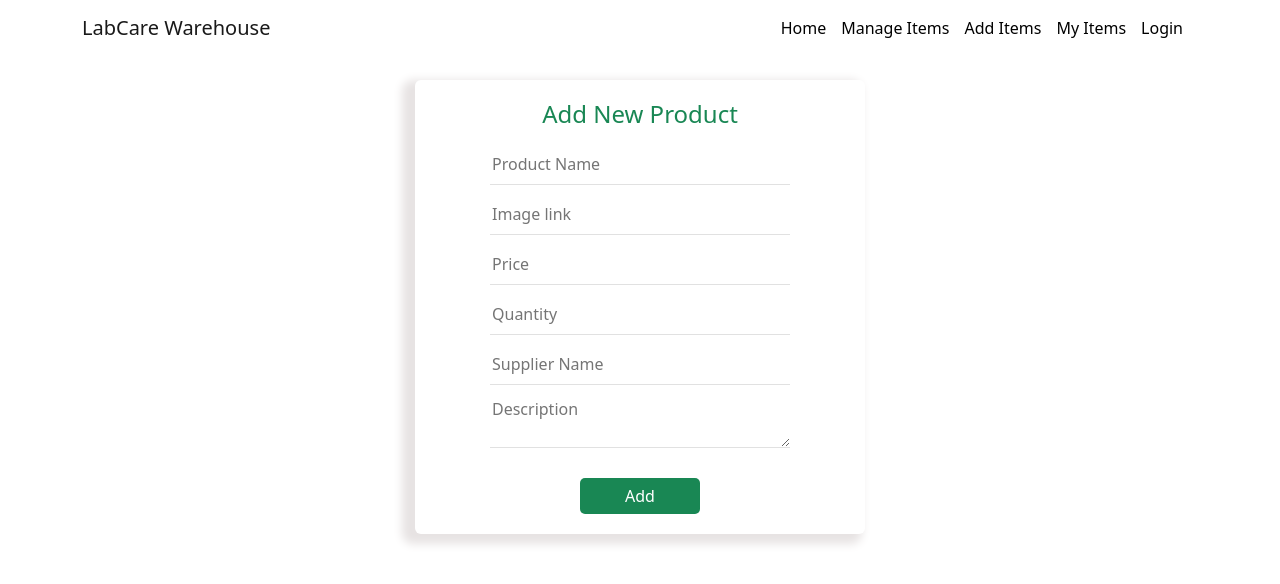
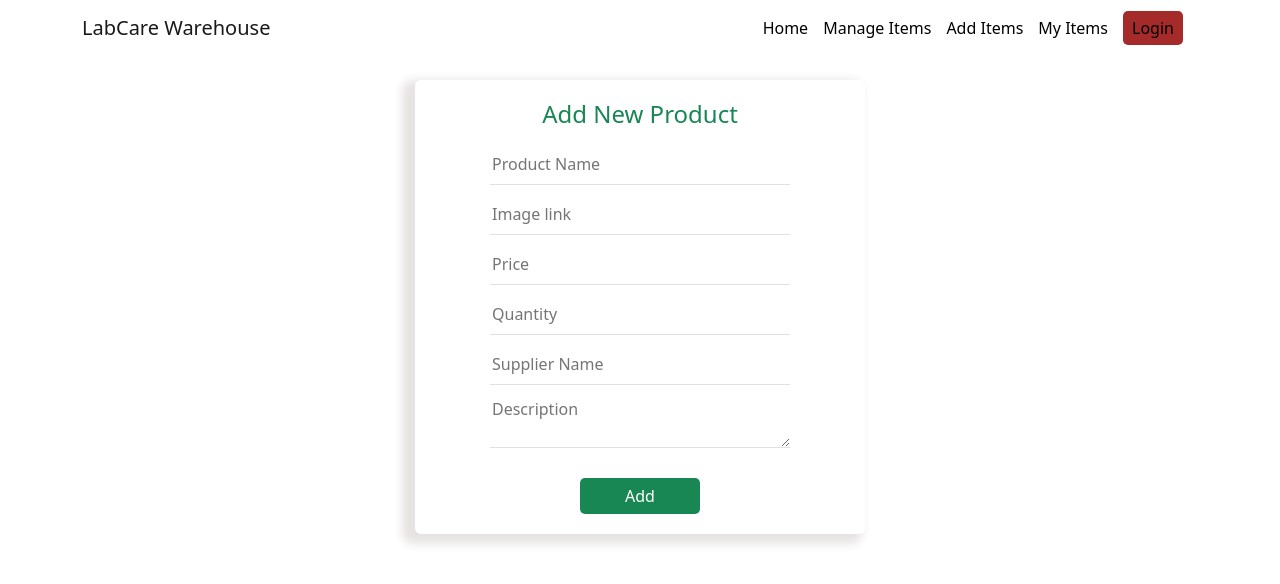
Before and after one commit to laizuakram1/warehouse-management-client, a React (Create React App) app: page /addNew in a window 1280 px wide. Shown: the top 584 px of the page. Built offline with nearby package versions, Linux system fonts and the light colour scheme; no server answers.

Commit message:
create 404 page

```diff
--- a/src/App.js
+++ b/src/App.js
@@ -7,6 +7,7 @@ import Login from './pages/Login/Login';
 import SignUp from './pages/SignUp/SignUp';
 import ManageInventory from './pages/ManageInventory/ManageInventory';
 import AddNew from './pages/AddNewItem/AddNew';
+import NotFound from './pages/NotFound/NotFound';
 
 
 
@@ -20,6 +21,7 @@ function App() {
         <Route path='/addNew' element={<AddNew></AddNew>}></Route>
         <Route path='/signup' element={<SignUp></SignUp>}></Route>
         <Route path='/login' element={<Login></Login>}></Route>
+        <Route path='*' element={<NotFound></NotFound>}></Route>
       </Routes>
     </div>
   );
--- a/src/pages/Home/Home.css
+++ b/src/pages/Home/Home.css
@@ -6,7 +6,7 @@
 }
 .manageInventoryBtn a{
     text-decoration: none;
-    background-color: orange;
+    background-color: #A52A2A;
     border:none;
     padding:10px;
     color:white;
@@ -15,6 +15,6 @@
 
 }
 .manageInventoryBtn a:hover{
-    background-color: rgb(215, 185, 130);
+    background-color: #778899;
     color:black;
 }
--- a/src/pages/Home/ShowInventory/ShowInventory.css
+++ b/src/pages/Home/ShowInventory/ShowInventory.css
@@ -20,6 +20,9 @@ margin-bottom:5px;
 }
 
 .updateBtn{
+    background-color: #B0E0E6;
+    color:black;
+    border:none;
     width:280px;
     position:absolute;
     left:0;
--- /dev/null
+++ b/src/pages/NotFound/NotFound.css
@@ -0,0 +1,11 @@
+.notFoundPage{
+    width:500px;
+    box-shadow: -8px 5px 10px 5px rgb(236, 233, 233);
+    margin:auto;
+    margin-top: 30px;
+    border-radius: 6px;
+}
+.notFoundPage img{
+    width:100%;
+  justify-content: center;
+}
--- /dev/null
+++ b/src/pages/NotFound/NotFound.js
@@ -0,0 +1,14 @@
+import React from 'react';
+import './NotFound.css';
+import Image from '../../images/pageNotFound/NotFoundImage.jpg';
+
+
+const NotFound = () => {
+    return (
+        <div className='notFoundPage'>
+            <img src={Image} alt="notFound" />
+        </div>
+    );
+};
+
+export default NotFound;
--- a/src/pages/shared/Header/Header.css
+++ b/src/pages/shared/Header/Header.css
@@ -9,6 +9,7 @@
     color:black;
     margin-right:15px;
 
+
 }
 .logoutBtn{
     background-color: #A52A2A;
@@ -18,3 +19,16 @@
 .logoutBtn:hover{
     background-color: #778899;
 }
+.LoginBtn{
+    background-color: #A52A2A;
+    width:60px;
+    text-align: center;
+    padding:5px;
+    border:none;
+    border-radius: 5px;
+
+}
+.LoginBtn:hover{
+    background-color: #778899;
+    color:white;
+}
```
Also changed, not shown: src/images/pageNotFound/NotFoundImage.jpg (added).
